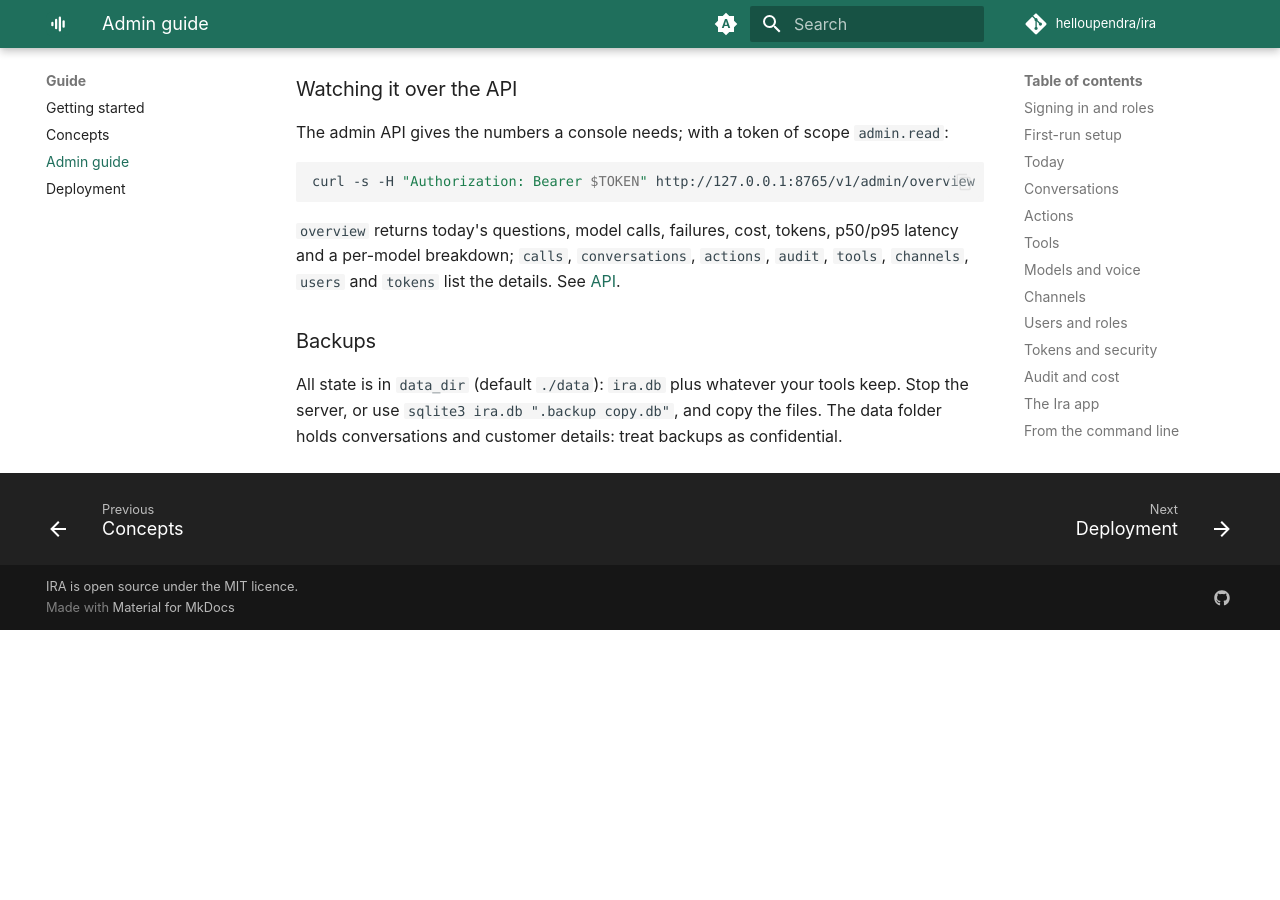
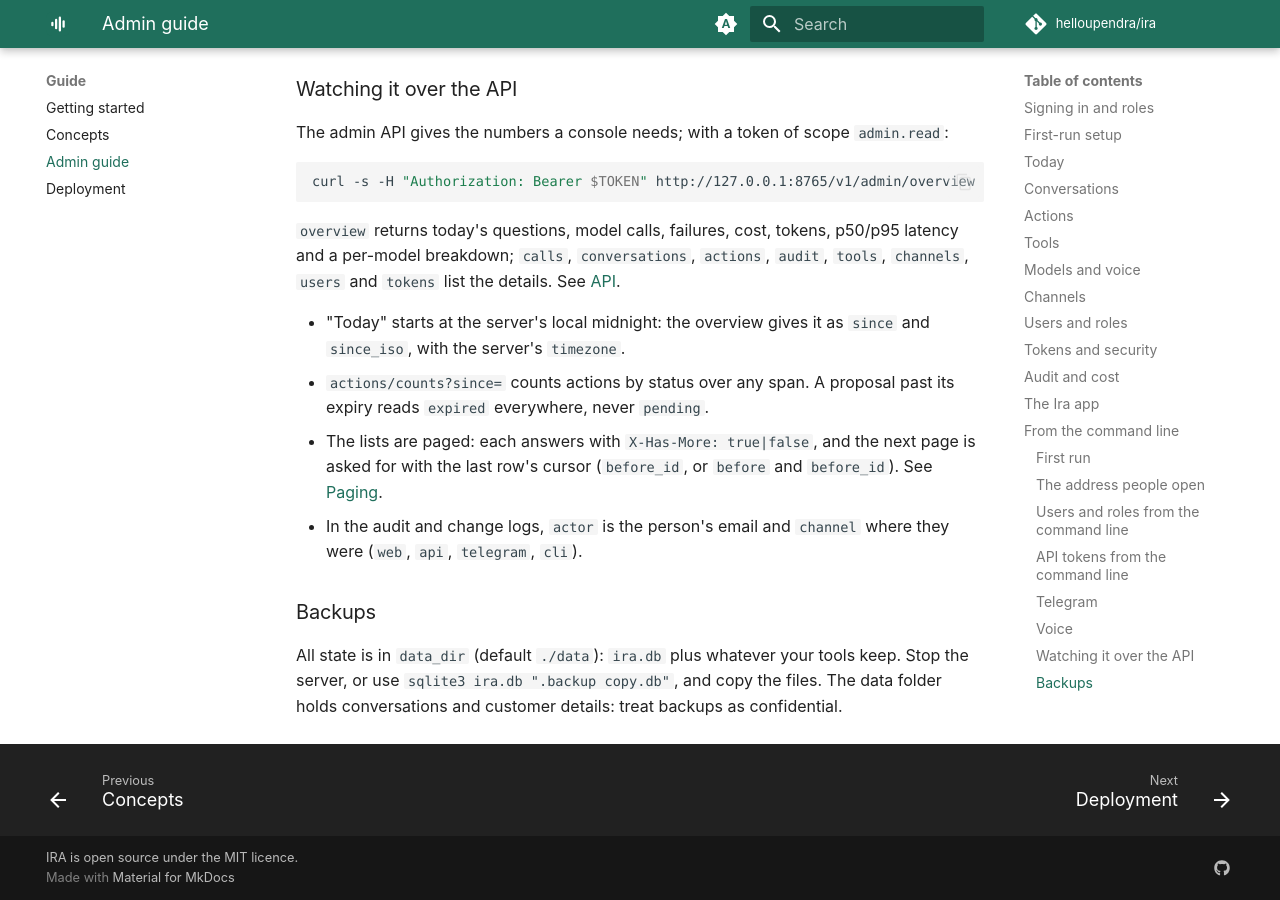
Before and after one commit to helloupendra/ira, an MkDocs documentation site: the page built from docs/admin-guide.md, in a window 1280 px wide and 900 px high, scrolled down 12451 px. Built offline with MkDocs 1.6.1 and Material for MkDocs 9.7.7, drawn with Linux system fonts in a browser that asks for light colours; comment, search, counter and statistics services are not loaded; before the commit the page ends 13081 px from its top, so only the background shows below that.

Commit message:
Note the overview's day, action counts and paging in the admin guide

```diff
--- a/docs/admin-guide.md
+++ b/docs/admin-guide.md
@@ -314,6 +314,16 @@
 `actions`, `audit`, `tools`, `channels`, `users` and `tokens` list the
 details. See [API](api.md).
 
+- "Today" starts at the server's local midnight: the overview gives it as
+  `since` and `since_iso`, with the server's `timezone`.
+- `actions/counts?since=` counts actions by status over any span. A
+  proposal past its expiry reads `expired` everywhere, never `pending`.
+- The lists are paged: each answers with `X-Has-More: true|false`, and the
+  next page is asked for with the last row's cursor (`before_id`, or
+  `before` and `before_id`). See [Paging](api.md#paging).
+- In the audit and change logs, `actor` is the person's email and
+  `channel` where they were (`web`, `api`, `telegram`, `cli`).
+
 ### Backups
 
 All state is in `data_dir` (default `./data`): `ira.db` plus whatever your
```
